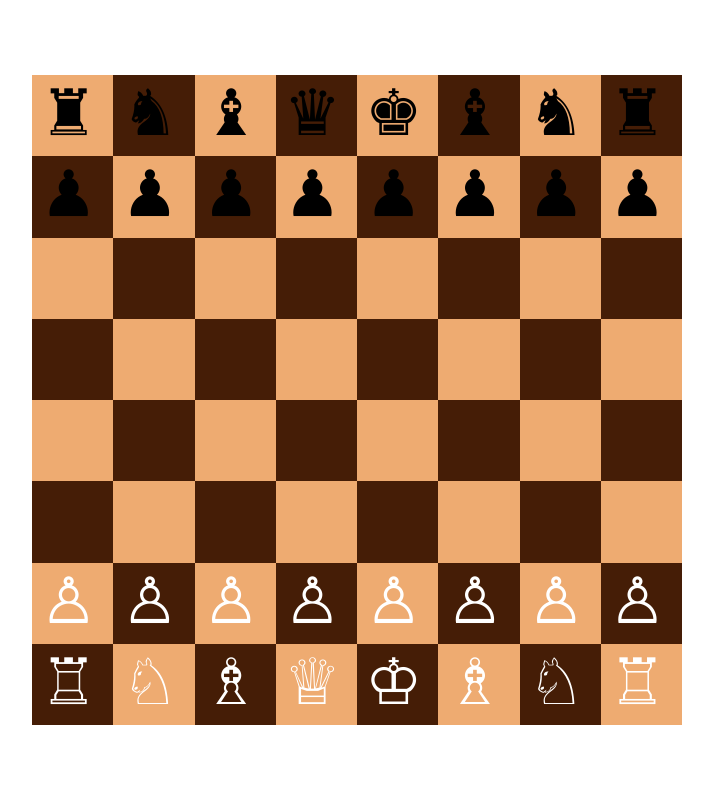
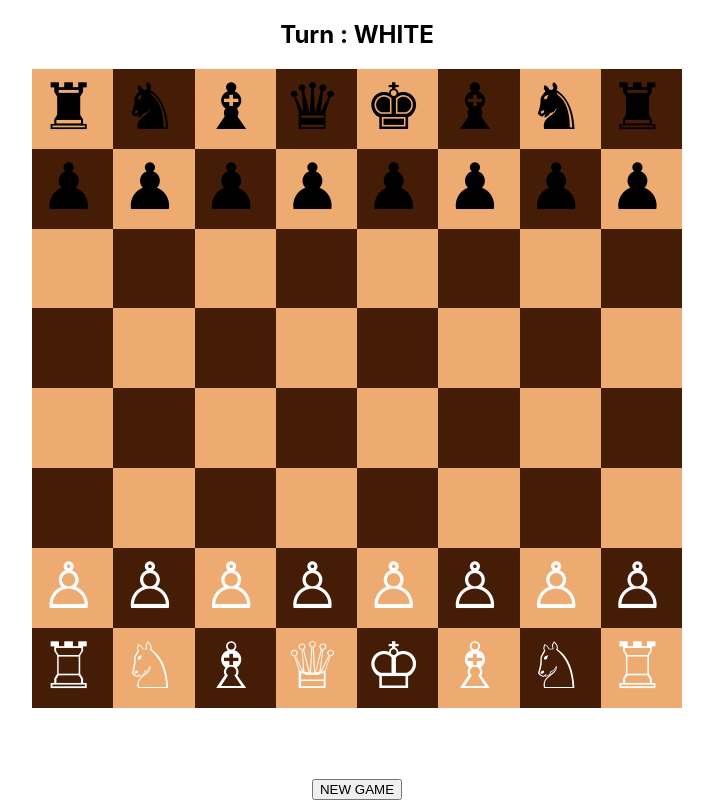
Before and after one commit to Instant-Monkey/chess-redux-immutable-react, a React (Create React App) app: page / in a window 1280 px wide. Shown: the whole page, without its empty margins (283-996 px from the left). Built offline with nearby package versions, Linux system fonts and the light colour scheme.

Commit message:
added extra ui for turn, captured piece and check status

```diff
--- a/src/App.js
+++ b/src/App.js
@@ -1,21 +1,55 @@
-import React from 'react';
+import React, { useCallback } from 'react';
 import './App.css';
 import { Board } from './components/Board';
+import CapturedPieces from './components/CapturedPieces';
+import { Players } from './helpers/constants';
+import { createUseStyles } from 'react-jss';
+import Turn from './components/Turn';
+import IsChecked from './components/IsChecked';
+import { useDispatch } from 'react-redux';
+import { newGame } from './actions/actions';
 
-const appStyle = {
-  height: '100vh',
-  width: '100vw',
-  display: 'flex',
-  justifyContent: 'center',
-  alignItems: 'center',
-};
+const useStyles = createUseStyles({
+  root: {
+    height: '100vh',
+    width: '100vw',
+    display: 'flex',
+    justifyContent: 'center',
+    alignItems: 'center',
+    flexDirection: 'column',
+  },
+  boardContainer: {
+    height: 650,
+    display: 'flex',
+    alignItems: 'flex-start',
+  },
+  whiteCapturedPiecesContainer: {
+    display: 'flex',
+    flexDirection: 'column',
+    justifyContent: 'flex-end',
+    height: '100%',
+  },
+});
 
 function App() {
+  const classes = useStyles();
+  const dispatch = useDispatch();
+  const onNewGameClick = useCallback(() => {
+    dispatch(newGame());
+  }, [dispatch]);
   return (
-    <div>
-      <div style={appStyle}>
+    <div className={classes.root}>
+      <Turn />
+      <div className={classes.boardContainer}>
+        <CapturedPieces team={Players.BLACK} />
         <Board />
+
+        <div className={classes.whiteCapturedPiecesContainer}>
+          <CapturedPieces team={Players.WHITE} />
+        </div>
       </div>
+      <IsChecked />
+      <button onClick={onNewGameClick}>NEW GAME</button>
     </div>
   );
 }
--- a/src/components/Board.jsx
+++ b/src/components/Board.jsx
@@ -5,7 +5,7 @@ import { List } from 'immutable';
 
 const useStyles = createUseStyles({
   root: {
-    height: 650,
+    height: '100%',
     width: 650,
   },
   boardRow: {
--- /dev/null
+++ b/src/components/CapturedPieces.jsx
@@ -0,0 +1,40 @@
+import React, { useMemo } from 'react';
+import { getCapturedPieces } from '../reducers/selectors';
+import { useSelector } from 'react-redux';
+import { getPieceUnicode } from '../helpers/helpers';
+import { createUseStyles } from 'react-jss';
+
+const useStyles = createUseStyles({
+  root: {
+    display: 'flex',
+    width: 150,
+    flexFlow: 'wrap',
+  },
+  capturedPiece: {
+    fontSize: 48,
+    width: 50,
+  },
+});
+
+function CapturedPieces({ team }) {
+  const capturedPieces = useSelector(getCapturedPieces);
+  const teamCapturedPieces = useMemo(
+    () => capturedPieces.filter(piece => piece.get('team') === team).toArray(),
+    [team, capturedPieces]
+  );
+
+  const classes = useStyles();
+
+  return (
+    <div className={classes.root}>
+      {teamCapturedPieces &&
+        teamCapturedPieces.map(piece => (
+          <div className={classes.capturedPiece}>
+            {getPieceUnicode(piece[1])}
+          </div>
+        ))}
+    </div>
+  );
+}
+
+export default CapturedPieces;
--- /dev/null
+++ b/src/components/IsChecked.jsx
@@ -0,0 +1,20 @@
+import React from 'react';
+import { useSelector } from 'react-redux';
+import { getTurn, getWon } from '../reducers/selectors';
+import { isKingChecked } from '../chess-rules/chessRules';
+import { getOppositeTeam } from '../helpers/helpers';
+
+function IsChecked() {
+  const turn = useSelector(getTurn);
+  const checked = useSelector(state => isKingChecked(state, turn));
+  const checkedMate = useSelector(getWon);
+  if (!checked) {
+    return <h2 style={{ height: 32 }}>&nbsp;</h2>;
+  }
+  if (checkedMate) {
+    return <h2>Check Mate ! {getOppositeTeam(turn)} win ! </h2>;
+  }
+  return <h2>{turn} King is checked</h2>;
+}
+
+export default IsChecked;
--- /dev/null
+++ b/src/components/Turn.jsx
@@ -0,0 +1,11 @@
+import React from 'react';
+import { useSelector } from 'react-redux';
+import { getTurn } from '../reducers/selectors';
+
+function Turn() {
+  const turn = useSelector(getTurn);
+
+  return <h2>Turn : {turn}</h2>;
+}
+
+export default Turn;
```
